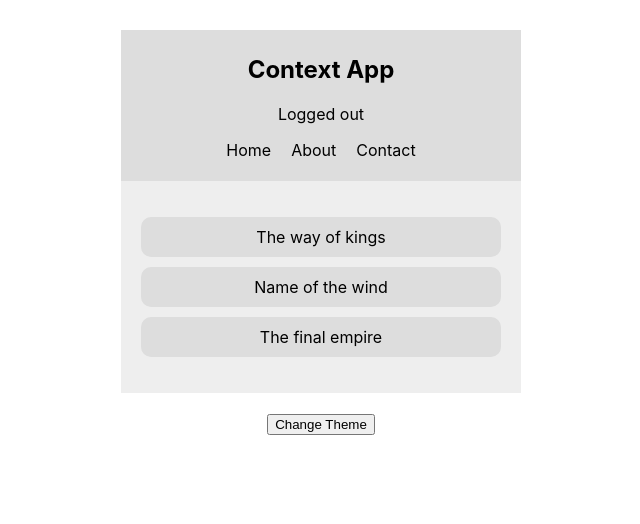
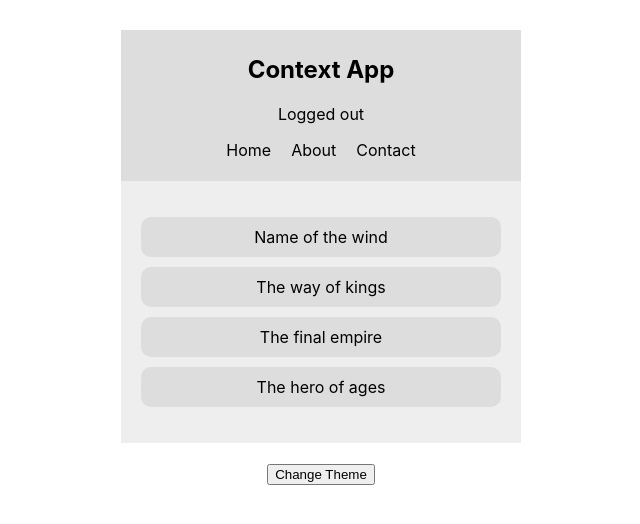
Before and after one commit to abhishtomish/react-context-hooks, a React (Create React App) app: page / in a window 1280 px wide. Shown: the top 524 px of the page, without its empty margins (319-959 px from the left). Built offline with nearby package versions, Linux system fonts and the light colour scheme.

Commit message:
fuctional components with context

```diff
--- a/src/App.js
+++ b/src/App.js
@@ -4,6 +4,7 @@
 import ThemeContextProvider from './contexts/ThemeContext';
 import ThemeToggle from './components/ThemeToggle';
 import AuthContextProvider from './contexts/AuthContext';
+import BookContextProvider from './contexts/BookContext';
 
 function App() {
   return (
@@ -11,7 +12,9 @@
       <ThemeContextProvider>
         <AuthContextProvider>
           <Navbar/>
-          <Booklist/>
+          <BookContextProvider>
+            <Booklist/>
+          </BookContextProvider>
           <ThemeToggle/>
         </AuthContextProvider>
       </ThemeContextProvider>
--- a/src/components/Booklist.js
+++ b/src/components/Booklist.js
@@ -1,17 +1,21 @@
 import React, { Component, useContext } from 'react';
 import { ThemeContext } from '../contexts/ThemeContext'
+import { BookContext } from '../contexts/BookContext';
 
 const Booklist = () => {
 
     const {isLightTheme, light, dark} = useContext(ThemeContext);
+    const {books} = useContext(BookContext);
     const theme = isLightTheme ? light : dark;
 
     return (
         <div className='book-list' style={{ color: theme.syntax, background: theme.bg }} >
             <ul>
-                <li style={{ background: theme.ui }}>The way of kings</li>
-                <li style={{ background: theme.ui }}>Name of the wind</li>
-                <li style={{ background: theme.ui }}>The final empire</li>
+                {books.map(book => {
+                    return(
+                    <li key={book.id} style={{ background: theme.ui }}>{book.title}</li>
+                    )
+                })}
             </ul>
         </div>
     );
--- /dev/null
+++ b/src/contexts/BookContext.js
@@ -0,0 +1,19 @@
+import React, { createContext, useState } from 'react';
+
+export const BookContext = createContext()
+
+const BookContextProvider = (props) => {
+    const [books, setBooks] = useState([
+        {title: 'Name of the wind', id:1},
+        {title: 'The way of kings', id:2},
+        {title: 'The final empire', id:3},
+        {title: 'The hero of ages', id:4},
+    ])
+    return (
+        <BookContext.Provider value={{books}}>
+            {props.children}
+        </BookContext.Provider>
+    );
+}
+
+export default BookContextProvider;
```
